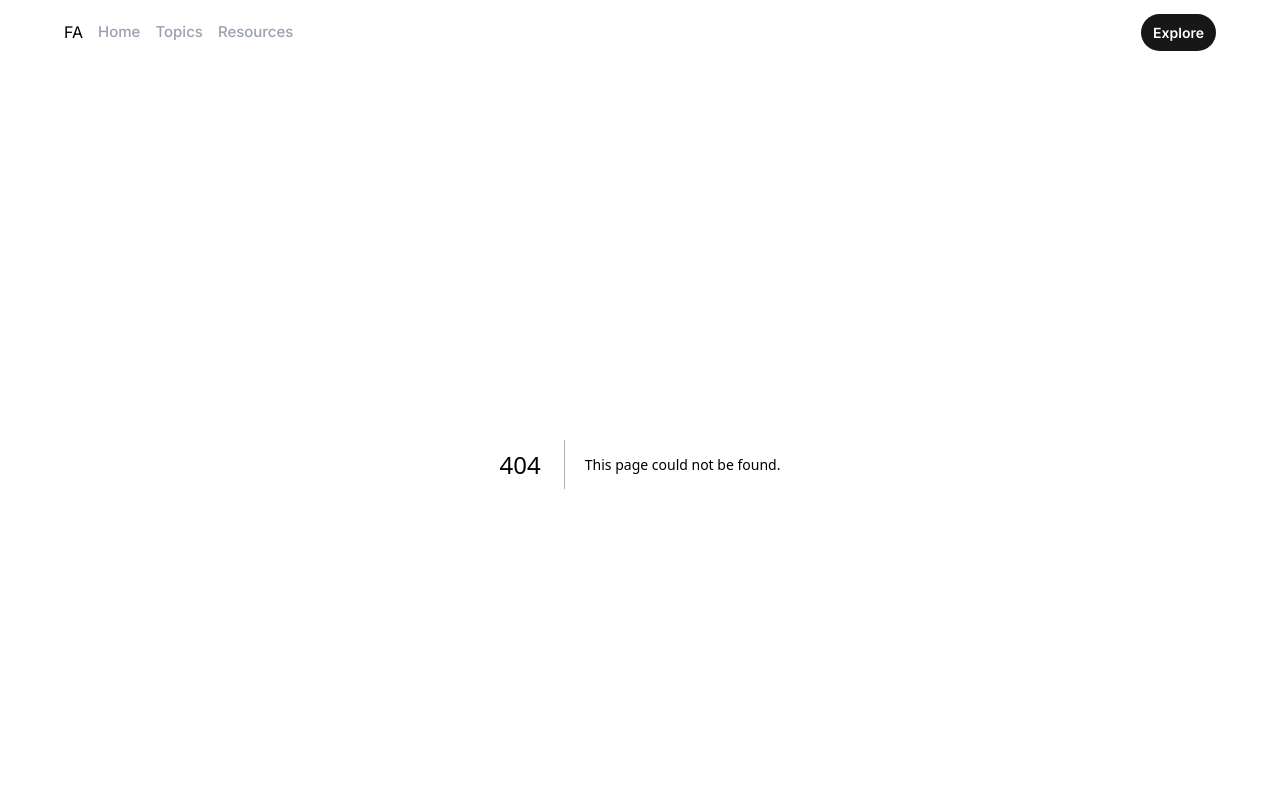
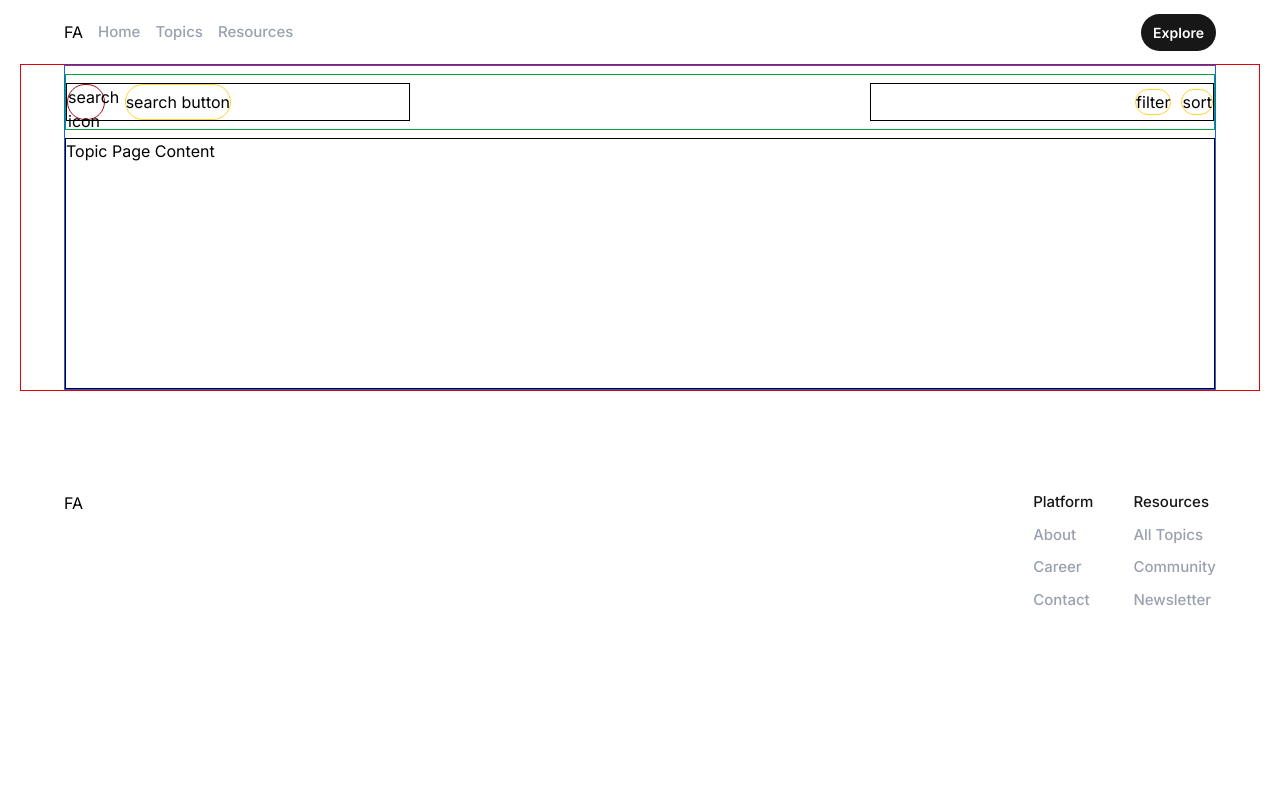
Before and after one commit to Frontend-Advanced/FA_Frontend, a Next.js app: page /topics in a window 1280 px wide. Before the commit this address had no page. Shown: the top 800 px of the page. Built offline with nearby package versions, Linux system fonts and the light colour scheme.

Commit message:
feat: add initial layout for topics page with navigation and content area, structure sketched for topics page

```diff
--- /dev/null
+++ b/src/app/topics/page.tsx
@@ -0,0 +1,27 @@
+const page = () => {
+  return (
+    <section className={`w-full flex justify-center items-center border border-red-600`}>
+      <div className={`max-w-6xl h-full flex-1 items-center border border-blue-600 `}>
+
+        <nav className={`flex justify-between h-[56px] my-[8px] py-[8px] w-full border border-green-600`}>
+          {/* left */}
+          <div className="border h-full w-[30%] flex gap-5">
+            <div className="border border-red-800 rounded-full w-[11%] h-full"> search icon</div>
+            <div className="border border-amber-300 rounded-full flex items-center">search button</div>
+          </div>
+          {/* right */}
+          <div className="border h-full w-[30%] flex items-center gap-2.5 justify-end">
+            <div className="border border-amber-300 rounded-full flex items-center">filter</div>
+            <div className="border border-amber-300 rounded-full flex items-center">sort</div>
+          </div>
+        </nav>
+
+        <div className="border h-[251px] w-full  ">Topic Page Content
+
+        </div>
+      </div>
+    </section>
+  )
+}
+
+export default page
```
Also changed, not shown: 1 other file (tests, documents, lock files or other folders).
